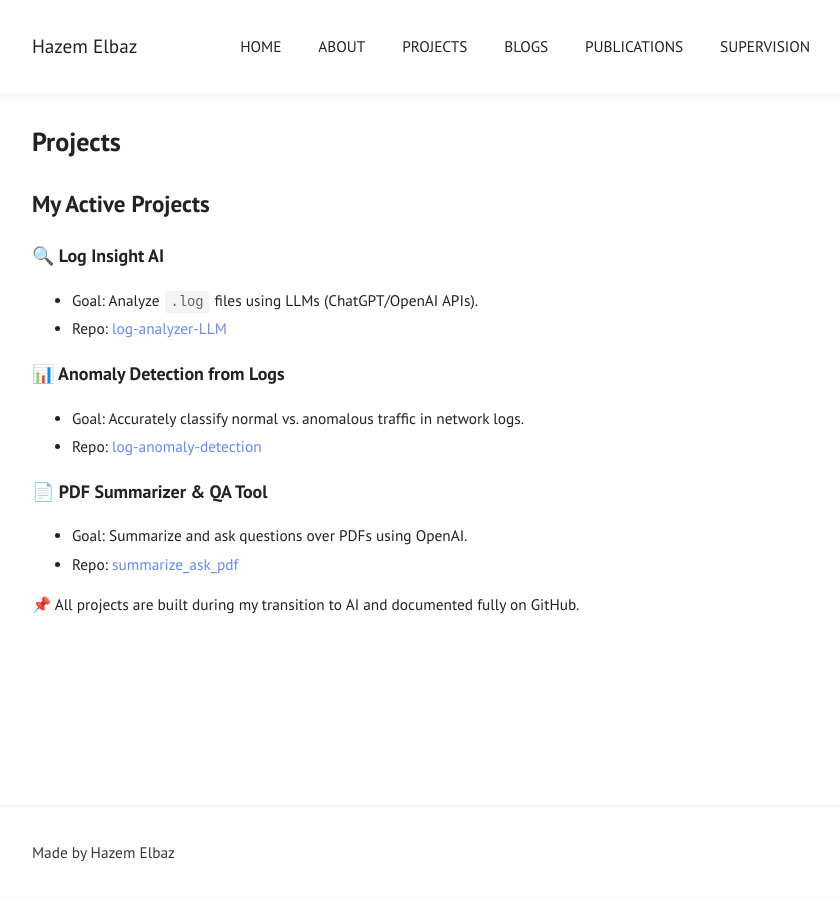
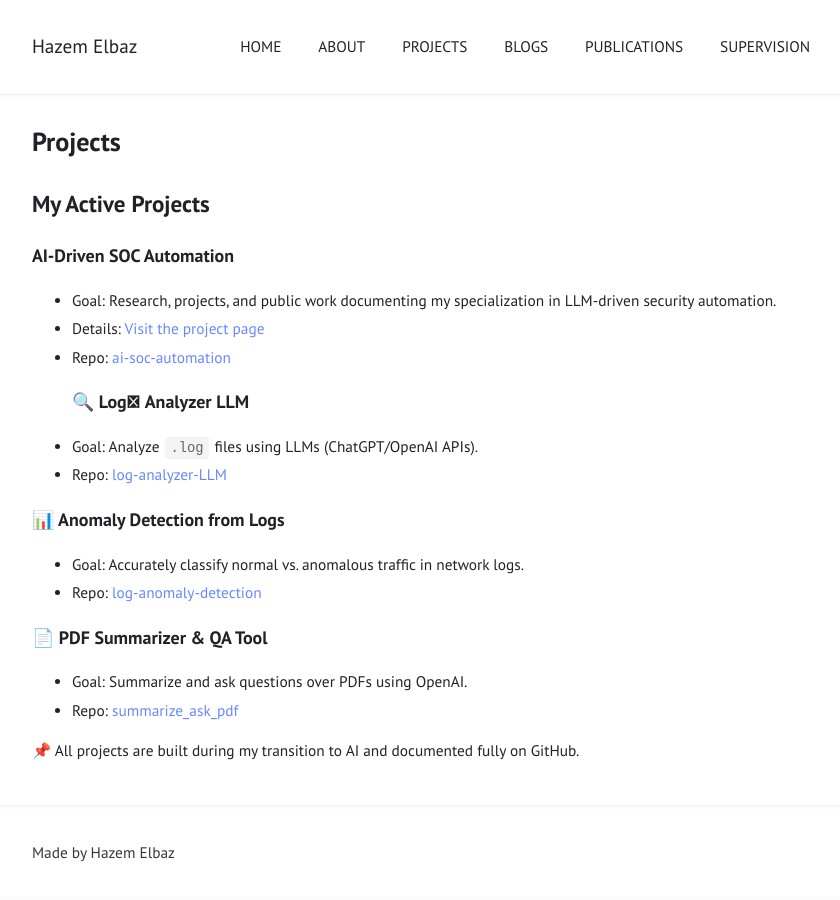
Before and after one commit to elbazhazem/elbazhazem.github.io, a Jekyll site: the page built from projects.md, in a window 1280 px wide. Shown: the whole page, without its empty margins (219-1059 px from the left). Built offline with Jekyll 4.4.1, drawn with Linux system fonts in a browser that asks for light colours.

Commit message:
Add details to new project ai-soc-automation

```diff
--- a/projects.md
+++ b/projects.md
@@ -5,7 +5,12 @@ title: "Projects"
 
 # My Active Projects
 
-### 🔍 Log Insight AI
+### AI-Driven SOC Automation
+- Goal: Research, projects, and public work documenting my specialization in LLM-driven security automation.
+- Details: [Visit the project page](ai-soc-automation.md)
+- Repo: [ai-soc-automation](https://github.com/ai-soc-automation
+  )
+### 🔍 Log ِAnalyzer LLM
 - Goal: Analyze `.log` files using LLMs (ChatGPT/OpenAI APIs).
 - Repo: [log-analyzer-LLM](https://github.com/elbazhazem/log-analyzer-LLM)
 
```
Also changed, not shown: ai-soc-automation.md (added, +86 -0 lines).
